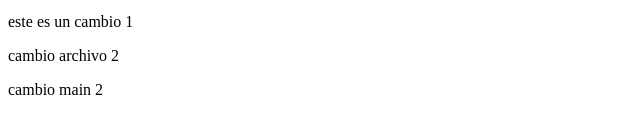
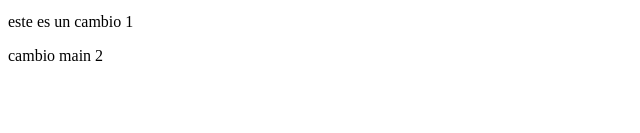
Before and after one commit to erk282/first-rep, a plain HTML site: page index.html in a window 1280 px wide. Shown: the part 169-302 px from the top of the page, without its empty margins (0-640 px from the left). Drawn offline with Linux system fonts and the light colour scheme.

Commit message:
Implementar funcionalidad A

```diff
--- a/index.html
+++ b/index.html
@@ -12,8 +12,6 @@
 
     <p>este es un cambio 1</p>
 
-    <p>cambio archivo 2</p>
-
     <p>cambio main 2</p>
 
 
```
